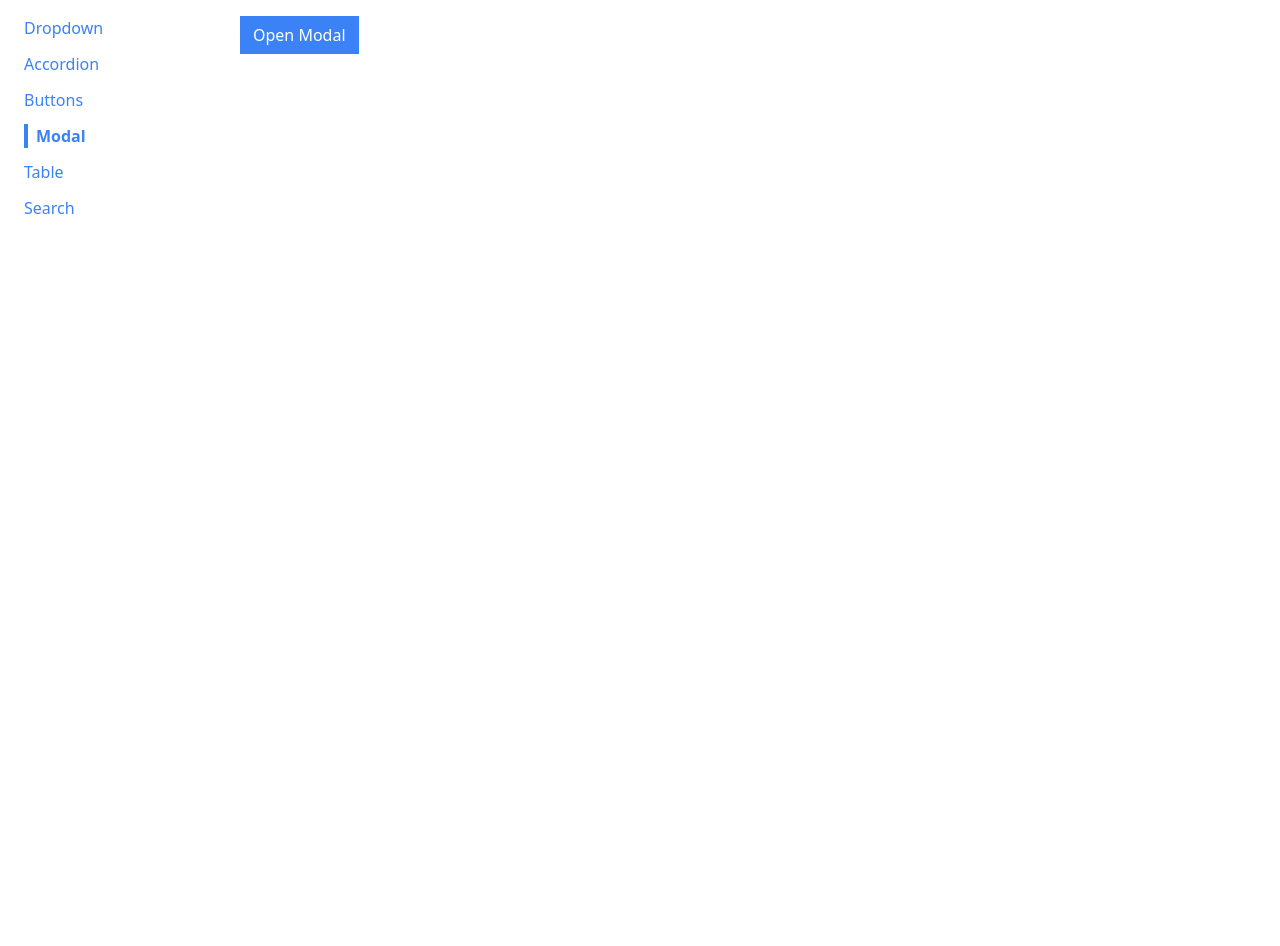
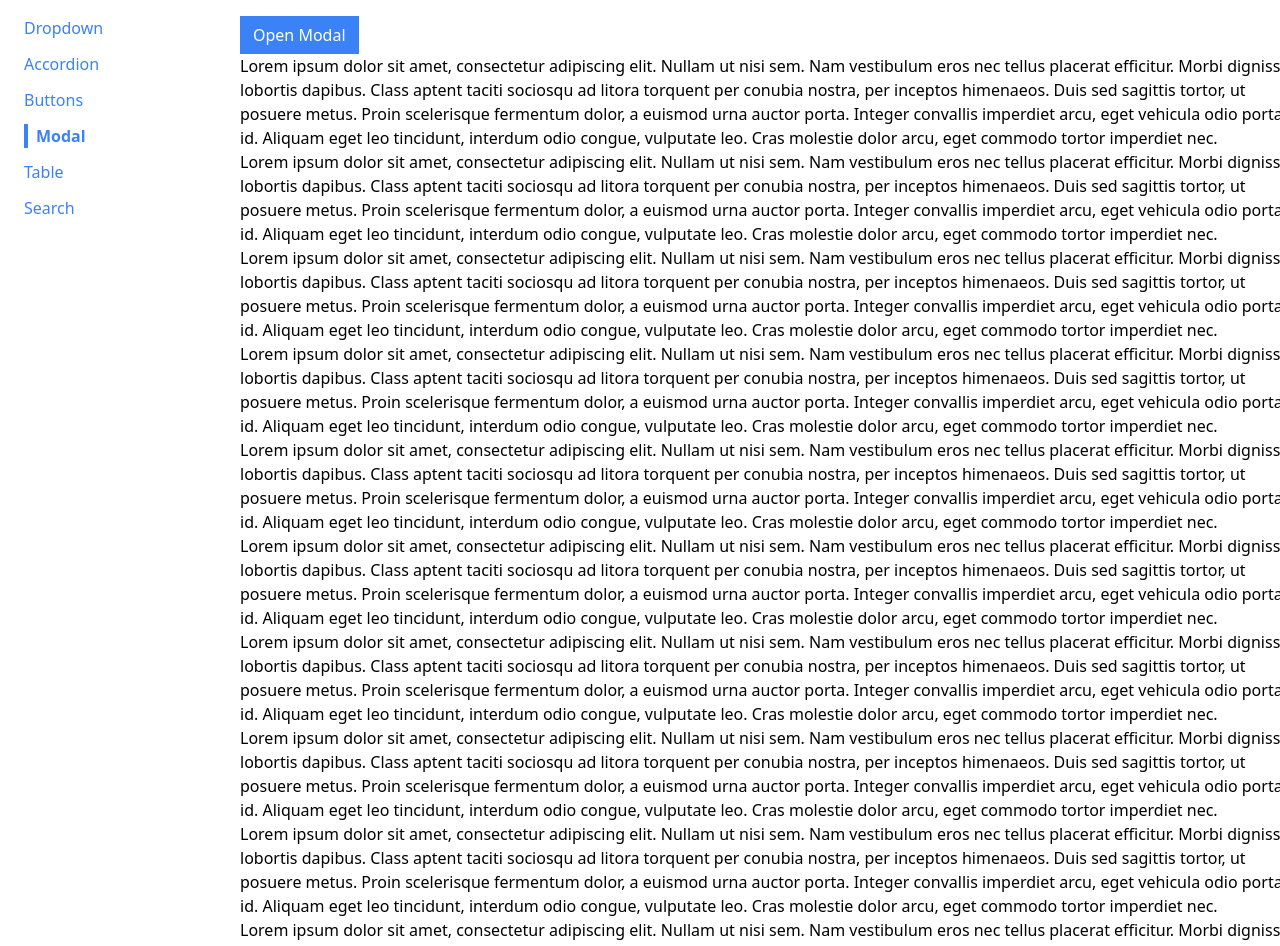
Before and after one commit to PulkitSharma0017/Comps-nav-routes, a React (Create React App) app: page /modal in a window 1280 px wide. Shown: the top 946 px of the page. Before the commit the page ends 800 px from the top, so only its background shows below. Built offline with nearby package versions, Linux system fonts and the light colour scheme.

Commit message:
fix bugs

```diff
--- a/src/components/Modal.js
+++ b/src/components/Modal.js
@@ -1,13 +1,22 @@
+import { useEffect } from "react";
 import ReactDOM from "react-dom";
 
 function Modal({ onClose, children, actionBar }) {
+  useEffect(() => {
+    document.body.classList.add("overflow-hidden");
+
+    return () => {
+      document.body.classList.remove("overflow-hidden");
+    };
+  }, []);
+
   return ReactDOM.createPortal(
     <div>
       <div
         onClick={onClose}
-        className="absolute inset-0 bg-gray-300 opacity-80"
+        className="fixed inset-0 bg-gray-300 opacity-80"
       ></div>
-      <div className="absolute inset-40 bg-white p-10">
+      <div className="fixed inset-40 bg-white p-10">
         <div className="flex h-full flex-col justify-between">
           {children}
           <div className="flex justify-end">{actionBar}</div>
--- a/src/pages/ModalPage.js
+++ b/src/pages/ModalPage.js
@@ -33,6 +33,106 @@ function ModalPage() {
         Open Modal
       </Button>
       {showModal && modal}
+      <p>
+        Lorem ipsum dolor sit amet, consectetur adipiscing elit. Nullam ut nisi
+        sem. Nam vestibulum eros nec tellus placerat efficitur. Morbi dignissim
+        lobortis dapibus. Class aptent taciti sociosqu ad litora torquent per
+        conubia nostra, per inceptos himenaeos. Duis sed sagittis tortor, ut
+        posuere metus. Proin scelerisque fermentum dolor, a euismod urna auctor
+        porta. Integer convallis imperdiet arcu, eget vehicula odio porta id.
+        Aliquam eget leo tincidunt, interdum odio congue, vulputate leo. Cras
+        molestie dolor arcu, eget commodo tortor imperdiet nec.
+      </p>
+      <p>
+        Lorem ipsum dolor sit amet, consectetur adipiscing elit. Nullam ut nisi
+        sem. Nam vestibulum eros nec tellus placerat efficitur. Morbi dignissim
+        lobortis dapibus. Class aptent taciti sociosqu ad litora torquent per
+        conubia nostra, per inceptos himenaeos. Duis sed sagittis tortor, ut
+        posuere metus. Proin scelerisque fermentum dolor, a euismod urna auctor
+        porta. Integer convallis imperdiet arcu, eget vehicula odio porta id.
+        Aliquam eget leo tincidunt, interdum odio congue, vulputate leo. Cras
+        molestie dolor arcu, eget commodo tortor imperdiet nec.
+      </p>
+      <p>
+        Lorem ipsum dolor sit amet, consectetur adipiscing elit. Nullam ut nisi
+        sem. Nam vestibulum eros nec tellus placerat efficitur. Morbi dignissim
+        lobortis dapibus. Class aptent taciti sociosqu ad litora torquent per
+        conubia nostra, per inceptos himenaeos. Duis sed sagittis tortor, ut
+        posuere metus. Proin scelerisque fermentum dolor, a euismod urna auctor
+        porta. Integer convallis imperdiet arcu, eget vehicula odio porta id.
+        Aliquam eget leo tincidunt, interdum odio congue, vulputate leo. Cras
+        molestie dolor arcu, eget commodo tortor imperdiet nec.
+      </p>
+      <p>
+        Lorem ipsum dolor sit amet, consectetur adipiscing elit. Nullam ut nisi
+        sem. Nam vestibulum eros nec tellus placerat efficitur. Morbi dignissim
+        lobortis dapibus. Class aptent taciti sociosqu ad litora torquent per
+        conubia nostra, per inceptos himenaeos. Duis sed sagittis tortor, ut
+        posuere metus. Proin scelerisque fermentum dolor, a euismod urna auctor
+        porta. Integer convallis imperdiet arcu, eget vehicula odio porta id.
+        Aliquam eget leo tincidunt, interdum odio congue, vulputate leo. Cras
+        molestie dolor arcu, eget commodo tortor imperdiet nec.
+      </p>
+      <p>
+        Lorem ipsum dolor sit amet, consectetur adipiscing elit. Nullam ut nisi
+        sem. Nam vestibulum eros nec tellus placerat efficitur. Morbi dignissim
+        lobortis dapibus. Class aptent taciti sociosqu ad litora torquent per
+        conubia nostra, per inceptos himenaeos. Duis sed sagittis tortor, ut
+        posuere metus. Proin scelerisque fermentum dolor, a euismod urna auctor
+        porta. Integer convallis imperdiet arcu, eget vehicula odio porta id.
+        Aliquam eget leo tincidunt, interdum odio congue, vulputate leo. Cras
+        molestie dolor arcu, eget commodo tortor imperdiet nec.
+      </p>
+      <p>
+        Lorem ipsum dolor sit amet, consectetur adipiscing elit. Nullam ut nisi
+        sem. Nam vestibulum eros nec tellus placerat efficitur. Morbi dignissim
+        lobortis dapibus. Class aptent taciti sociosqu ad litora torquent per
+        conubia nostra, per inceptos himenaeos. Duis sed sagittis tortor, ut
+        posuere metus. Proin scelerisque fermentum dolor, a euismod urna auctor
+        porta. Integer convallis imperdiet arcu, eget vehicula odio porta id.
+        Aliquam eget leo tincidunt, interdum odio congue, vulputate leo. Cras
+        molestie dolor arcu, eget commodo tortor imperdiet nec.
+      </p>
+      <p>
+        Lorem ipsum dolor sit amet, consectetur adipiscing elit. Nullam ut nisi
+        sem. Nam vestibulum eros nec tellus placerat efficitur. Morbi dignissim
+        lobortis dapibus. Class aptent taciti sociosqu ad litora torquent per
+        conubia nostra, per inceptos himenaeos. Duis sed sagittis tortor, ut
+        posuere metus. Proin scelerisque fermentum dolor, a euismod urna auctor
+        porta. Integer convallis imperdiet arcu, eget vehicula odio porta id.
+        Aliquam eget leo tincidunt, interdum odio congue, vulputate leo. Cras
+        molestie dolor arcu, eget commodo tortor imperdiet nec.
+      </p>
+      <p>
+        Lorem ipsum dolor sit amet, consectetur adipiscing elit. Nullam ut nisi
+        sem. Nam vestibulum eros nec tellus placerat efficitur. Morbi dignissim
+        lobortis dapibus. Class aptent taciti sociosqu ad litora torquent per
+        conubia nostra, per inceptos himenaeos. Duis sed sagittis tortor, ut
+        posuere metus. Proin scelerisque fermentum dolor, a euismod urna auctor
+        porta. Integer convallis imperdiet arcu, eget vehicula odio porta id.
+        Aliquam eget leo tincidunt, interdum odio congue, vulputate leo. Cras
+        molestie dolor arcu, eget commodo tortor imperdiet nec.
+      </p>
+      <p>
+        Lorem ipsum dolor sit amet, consectetur adipiscing elit. Nullam ut nisi
+        sem. Nam vestibulum eros nec tellus placerat efficitur. Morbi dignissim
+        lobortis dapibus. Class aptent taciti sociosqu ad litora torquent per
+        conubia nostra, per inceptos himenaeos. Duis sed sagittis tortor, ut
+        posuere metus. Proin scelerisque fermentum dolor, a euismod urna auctor
+        porta. Integer convallis imperdiet arcu, eget vehicula odio porta id.
+        Aliquam eget leo tincidunt, interdum odio congue, vulputate leo. Cras
+        molestie dolor arcu, eget commodo tortor imperdiet nec.
+      </p>
+      <p>
+        Lorem ipsum dolor sit amet, consectetur adipiscing elit. Nullam ut nisi
+        sem. Nam vestibulum eros nec tellus placerat efficitur. Morbi dignissim
+        lobortis dapibus. Class aptent taciti sociosqu ad litora torquent per
+        conubia nostra, per inceptos himenaeos. Duis sed sagittis tortor, ut
+        posuere metus. Proin scelerisque fermentum dolor, a euismod urna auctor
+        porta. Integer convallis imperdiet arcu, eget vehicula odio porta id.
+        Aliquam eget leo tincidunt, interdum odio congue, vulputate leo. Cras
+        molestie dolor arcu, eget commodo tortor imperdiet nec.
+      </p>
     </div>
   );
 }
```
